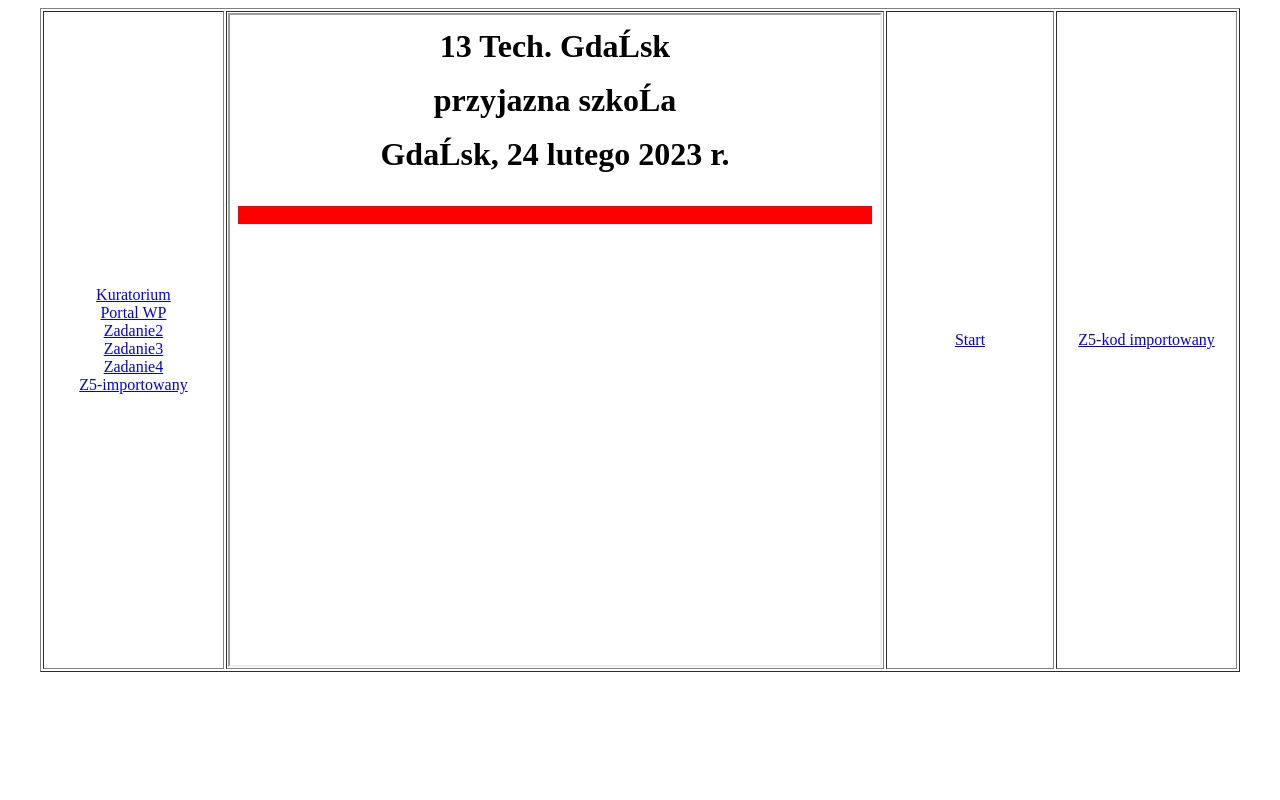
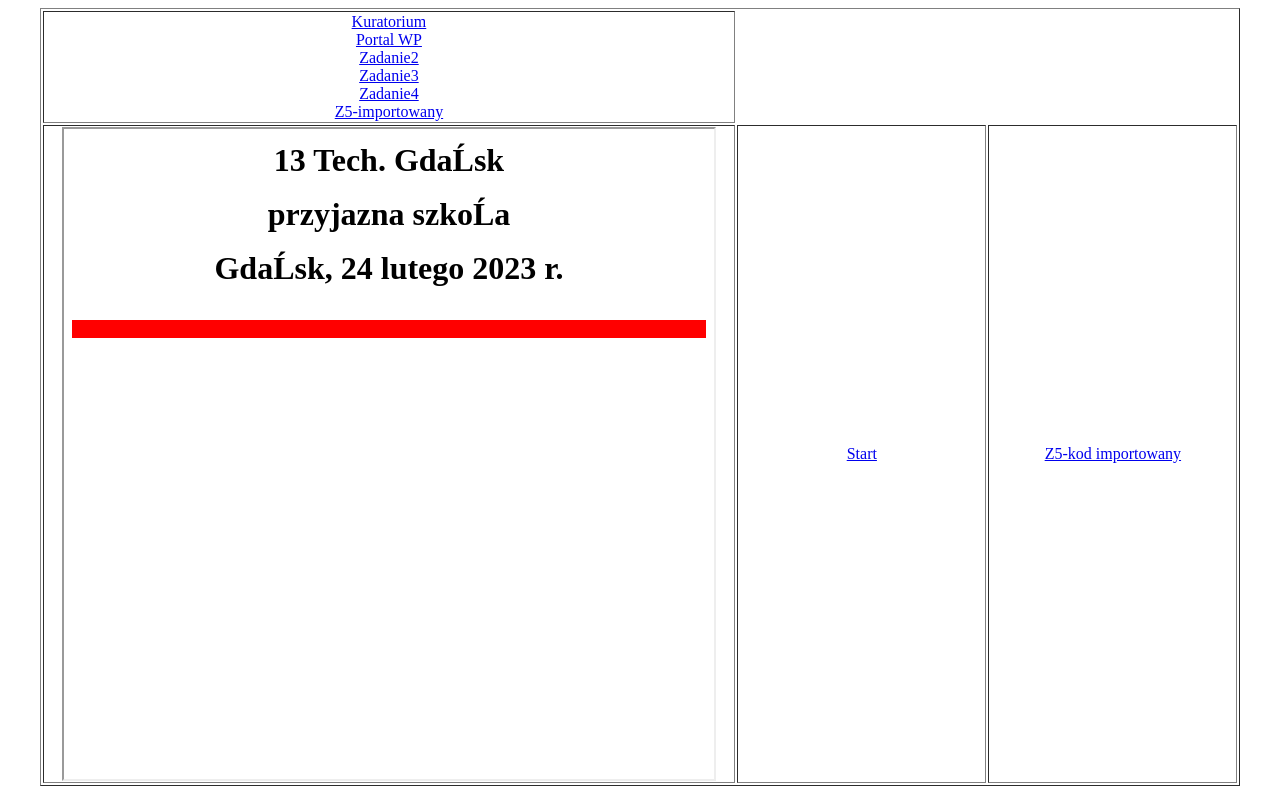
Before and after one commit to Kacperjer/CSS, a plain HTML site: page index.html in a window 1280 px wide. Drawn offline with Linux system fonts and the light colour scheme.

Commit message:
Update index.html

```diff
--- a/index.html
+++ b/index.html
@@ -19,6 +19,7 @@
   <a href="cztery_pierwsze_litery_nazwiska_z5_1.html" target="strony">Z5-importowany</a>
   <br>
 </td>
+<tr>
 <td align=center><iframe width=650 height=650 name="strony" src="start.html" border="0"></iframe>
 </td>
 <td width=18% align=center><a href="start.html" target="strony">Start</a>
```
